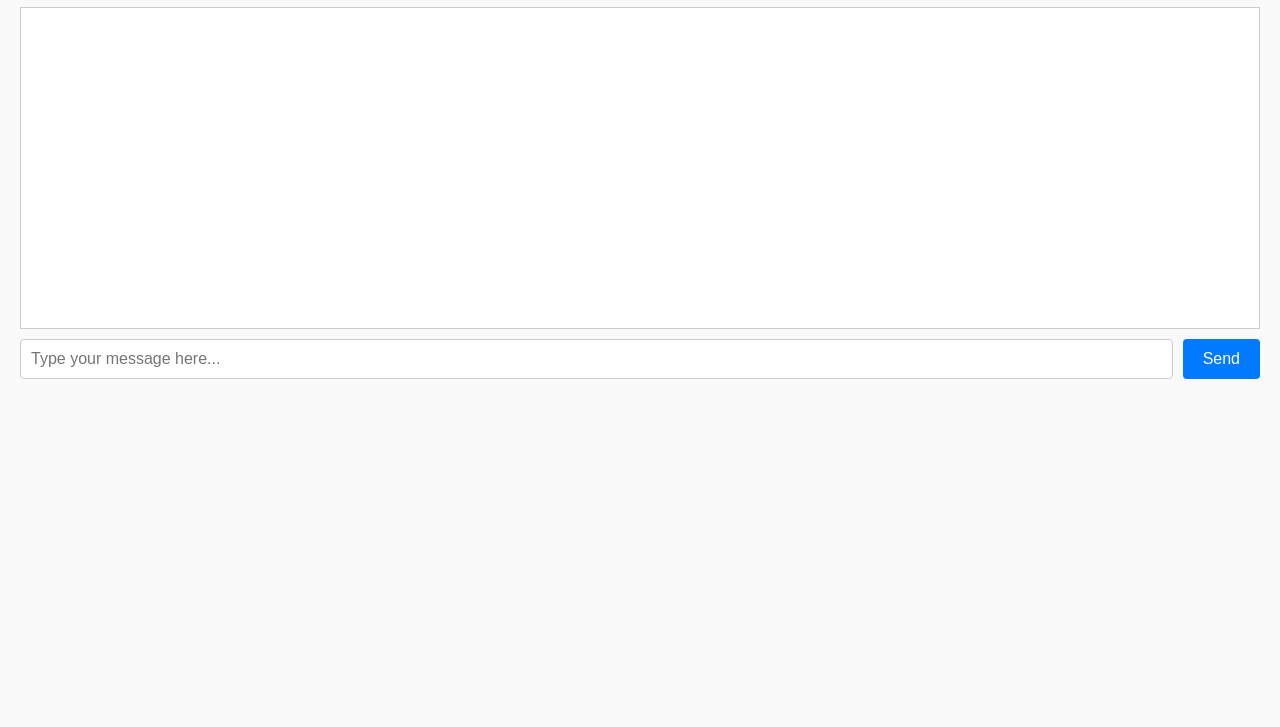
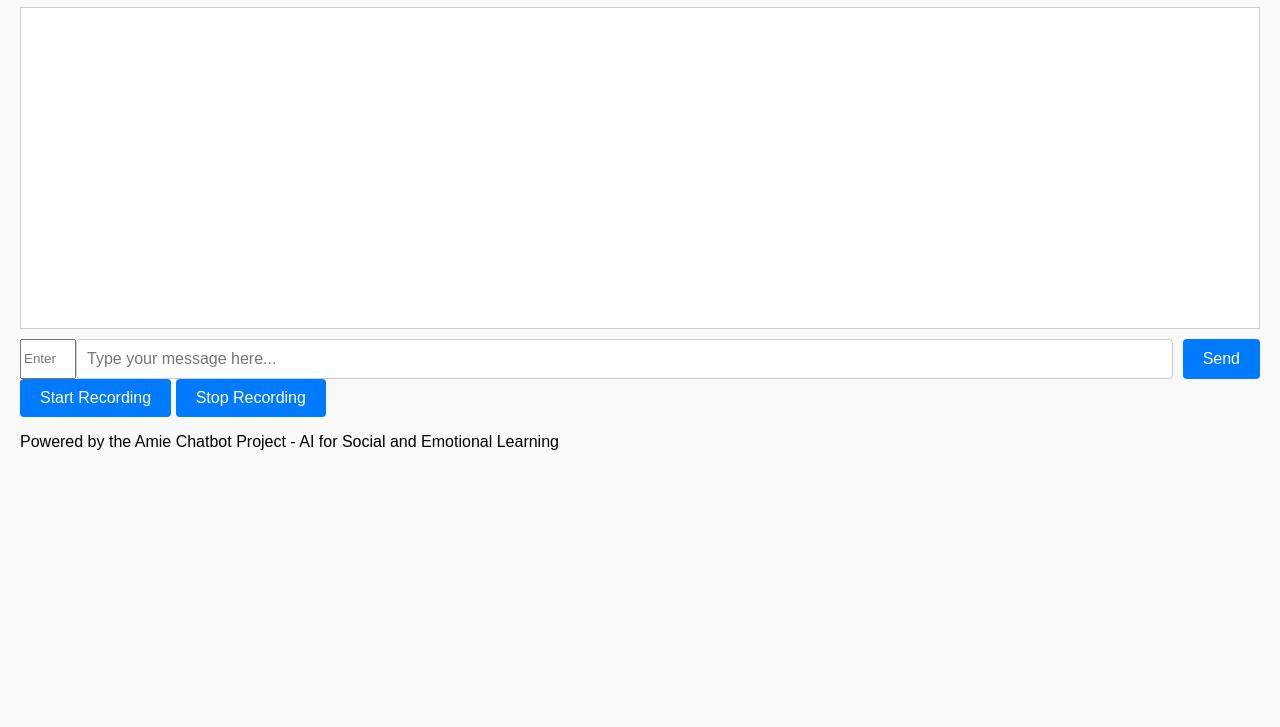
Before and after one commit to cordz-del/Amie-Chatbot, a plain HTML site: page frontend/index.html in a window 1280 px wide. Shown: the part 73-800 px from the top of the page. Drawn offline with Linux system fonts and the light colour scheme.

Commit message:
Update index.html

```diff
--- a/frontend/index.html
+++ b/frontend/index.html
@@ -3,16 +3,41 @@
 <head>
     <meta charset="UTF-8">
     <meta name="viewport" content="width=device-width, initial-scale=1.0">
-    <title>Replit Backend Chatbot</title>
+    <title>Amie Chatbot Project</title>
     <link rel="stylesheet" href="style.css">
 </head>
 <body>
-    <h1>Welcome to the Chatbot</h1>
-    <div id="chat-history"></div>
-    <form id="chat-form">
-        <input type="text" id="chat-input" placeholder="Type your message here..." />
-        <button type="submit">Send</button>
-    </form>
+    <header>
+        <h1>Amie Project Chatbot</h1>
+    </header>
+
+    <main>
+        <!-- Chat History Section -->
+        <div id="chat-container">
+            <div id="chat-history"></div>
+        </div>
+
+        <!-- Input Section -->
+        <section id="input-container">
+            <form id="chat-form">
+                <input type="number" id="age-input" placeholder="Enter your age" min="3" max="18" required />
+                <input type="text" id="chat-input" placeholder="Type your message here..." autocomplete="off" />
+                <button type="submit">Send</button>
+            </form>
+        </section>
+
+        <!-- Voice Interaction Controls -->
+        <section id="voice-controls">
+            <button id="start-record-btn">Start Recording</button>
+            <button id="stop-record-btn" disabled>Stop Recording</button>
+            <p id="status"></p>
+        </section>
+    </main>
+
+    <footer>
+        <p>Powered by the Amie Chatbot Project - AI for Social and Emotional Learning</p>
+    </footer>
+
     <script src="app.js"></script>
 </body>
 </html>
```
